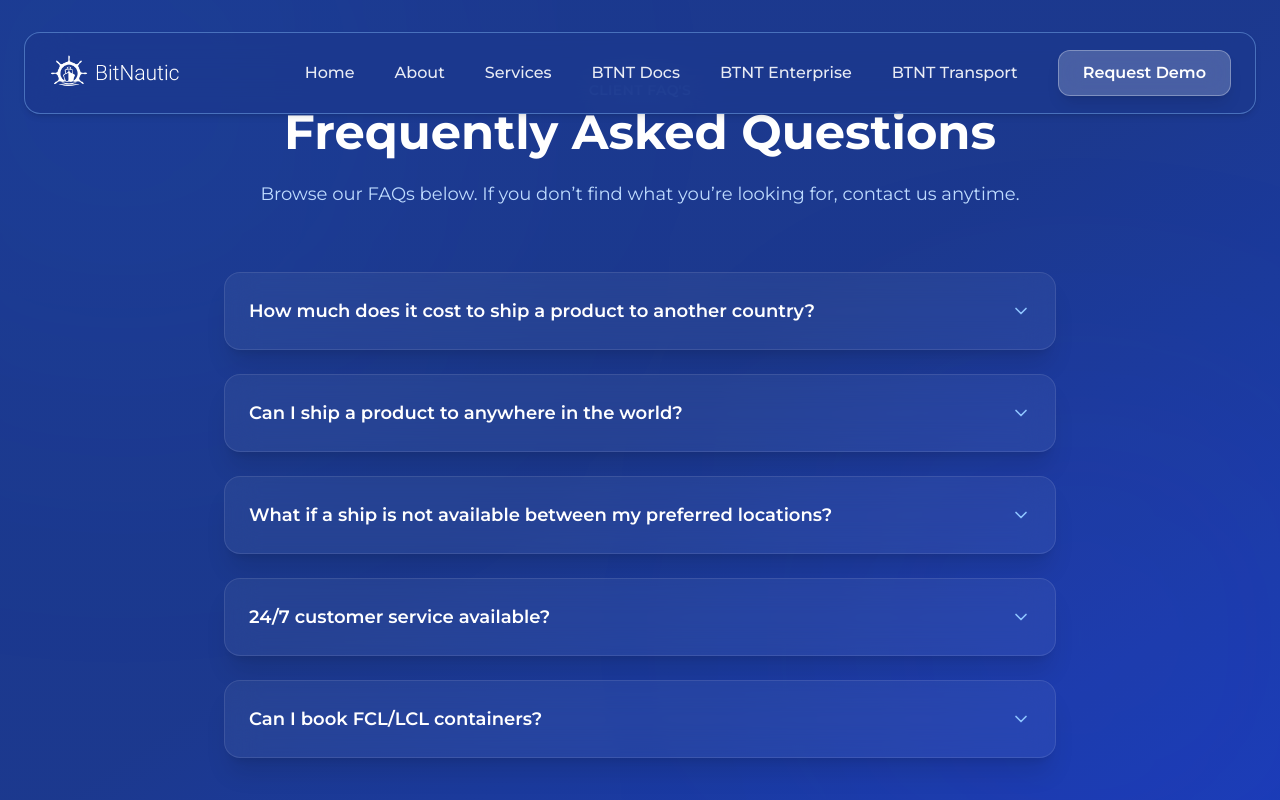
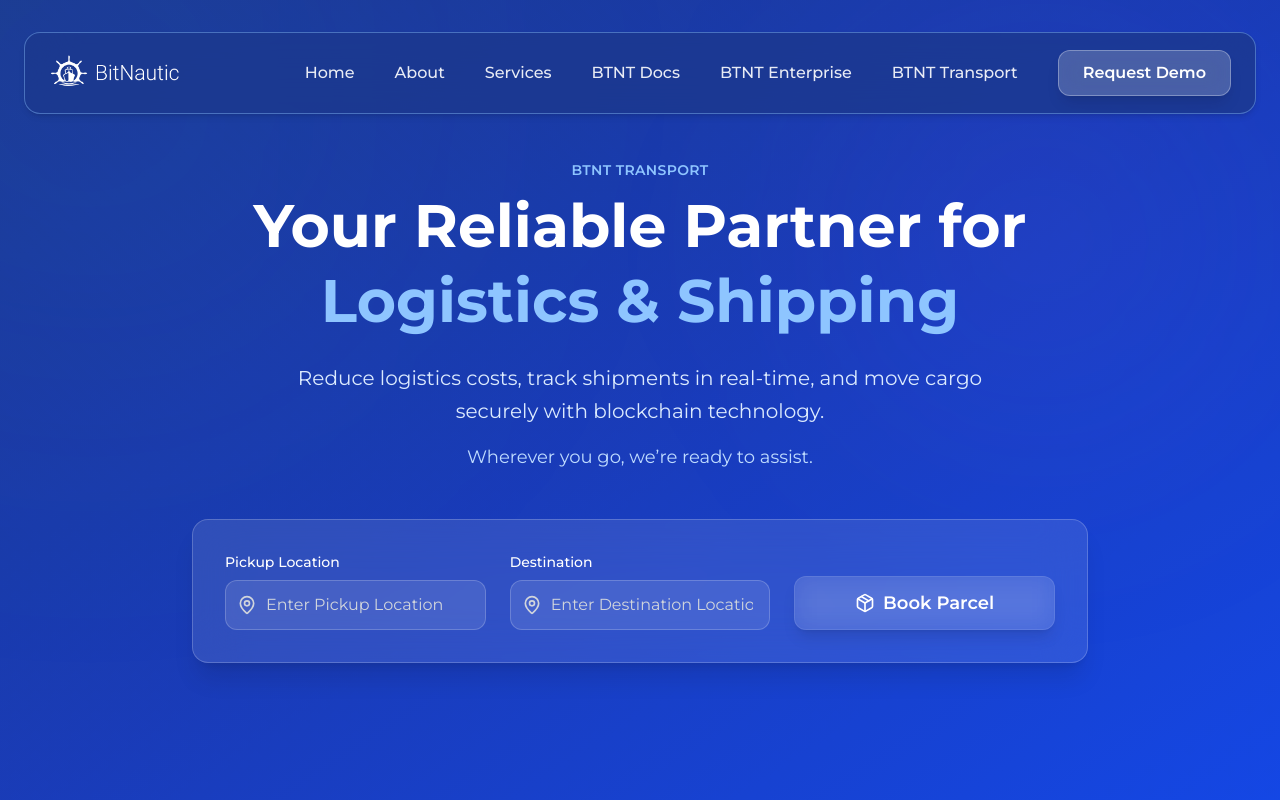
Before and after one commit to rohit-lagom/bitnautic, a Next.js app: page /transport in a window 1280 px wide. Shown: the top 800 px of the page. Built offline with nearby package versions, Linux system fonts and the light colour scheme.

Commit message:
fix(Hero): Updated Hero Section

```diff
--- a/src/app/transport/Hero.jsx
+++ b/src/app/transport/Hero.jsx
@@ -1,103 +1,93 @@
 'use client';
 import { useState } from 'react';
-import { motion, AnimatePresence } from 'framer-motion';
-import { ChevronDown } from 'lucide-react';
+import { motion } from 'framer-motion';
+import { MapPin, Package } from 'lucide-react';
 
-export default function FAQ() {
-  const faqs = [
-    {
-      question: 'How much does it cost to ship a product to another country?',
-      answer:
-        'Users will find multiple quotes from multiple shipping service providers. They can select the best quote between two countries on their preferred date.',
-    },
-    {
-      question: 'Can I ship a product to anywhere in the world?',
-      answer: 'Yes, it depends upon the availability of the cargoes and routes.',
-    },
-    {
-      question: 'What if a ship is not available between my preferred locations?',
-      answer:
-        'You can raise an enquiry, and merchants will get back to you with a customized package on your official email.',
-    },
-    {
-      question: '24/7 customer service available?',
-      answer: 'Yes. You can also reach us at hello@bitnautic.com anytime.',
-    },
-    {
-      question: 'Can I book FCL/LCL containers?',
-      answer:
-        'Absolutely. We support various container types including standard 20ft, 40ft, refrigerated containers, and more.',
-    },
-  ];
-
-  const [openIndex, setOpenIndex] = useState(null);
-
-  const toggleFAQ = (index) => {
-    setOpenIndex(openIndex === index ? null : index);
-  };
+export default function Hero() {
+  const [pickupLocation, setPickupLocation] = useState('');
+  const [destination, setDestination] = useState('');
 
   return (
-    <section className="relative py-20 bg-gradient-to-br from-blue-900 via-blue-900 to-blue-800 text-white overflow-hidden">
-      {/* Blur background blobs */}
-      <div className="absolute -top-40 -left-32 w-[500px] h-[500px] bg-blue-500/10 rounded-full blur-[160px]" />
-      <div className="absolute bottom-0 right-0 w-[400px] h-[400px] bg-indigo-500/10 rounded-full blur-[140px]" />
+    <section className="relative bg-gradient-to-br from-blue-900 via-blue-800 to-blue-700 text-white overflow-hidden">
+      {/* Background pattern */}
+      <div className="absolute inset-0 shipping-pattern opacity-10"></div>
+      <div className="absolute -top-40 -left-40 w-[500px] h-[500px] bg-blue-500/10 rounded-full blur-[160px]" />
+      <div className="absolute top-10 right-10 w-[400px] h-[400px] bg-indigo-500/10 rounded-full blur-[120px]" />
 
-      <div className="relative z-10 max-w-4xl mx-auto px-4 sm:px-6 lg:px-8">
+      <div className="relative z-10 max-w-7xl mx-auto px-6 py-24 sm:py-32 lg:py-40">
+        {/* Headline */}
+        <motion.div
+          initial={{ opacity: 0, y: 50 }}
+          animate={{ opacity: 1, y: 0 }}
+          transition={{ duration: 0.8 }}
+          className="text-center mb-12"
+        >
+          <span className="text-blue-300 font-semibold text-sm uppercase tracking-wide mb-2 block">
+            BTNT Transport
+          </span>
+          <h1 className="text-4xl lg:text-6xl font-bold leading-tight mb-6">
+            Your Reliable Partner for
+            <span className="block text-blue-300">Logistics & Shipping</span>
+          </h1>
+          <p className="text-xl text-blue-100 max-w-3xl mx-auto leading-relaxed mb-4">
+            Reduce logistics costs, track shipments in real-time, and move cargo securely with blockchain technology.
+          </p>
+          <p className="text-lg text-blue-200">Wherever you go, we’re ready to assist.</p>
+        </motion.div>
+
+        {/* Form Section */}
         <motion.div
           initial={{ opacity: 0, y: 30 }}
-          whileInView={{ opacity: 1, y: 0 }}
-          transition={{ duration: 0.8 }}
-          className="text-center mb-16"
+          animate={{ opacity: 1, y: 0 }}
+          transition={{ duration: 0.8, delay: 0.3 }}
+          className="max-w-4xl mx-auto"
         >
-          <span className="text-blue-300 font-semibold text-sm uppercase tracking-wide mb-2 block">
-            Client FAQ's
-          </span>
-          <h2 className="text-3xl lg:text-5xl font-bold text-white mb-6">
-            Frequently Asked Questions
-          </h2>
-          <p className="text-lg text-blue-200">
-            Browse our FAQs below. If you don’t find what you’re looking for, contact us anytime.
-          </p>
+          <div className="bg-white/10 backdrop-blur-xl rounded-2xl p-8 border border-white/20 shadow-xl">
+            <div className="grid grid-cols-1 lg:grid-cols-3 gap-6">
+              {/* Pickup */}
+              <div>
+                <label className="block text-white text-sm font-medium mb-2">
+                  Pickup Location
+                </label>
+                <div className="relative">
+                  <MapPin className="absolute left-3 top-1/2 -translate-y-1/2 h-5 w-5 text-gray-300" />
+                  <input
+                    type="text"
+                    placeholder="Enter Pickup Location"
+                    value={pickupLocation}
+                    onChange={(e) => setPickupLocation(e.target.value)}
+                    className="w-full pl-10 pr-4 py-3 bg-white/10 border border-white/20 rounded-xl text-white placeholder-gray-300 focus:outline-none focus:ring-2 focus:ring-blue-400 focus:border-transparent transition-all duration-300"
+                  />
+                </div>
+              </div>
+
+              {/* Destination */}
+              <div>
+                <label className="block text-white text-sm font-medium mb-2">
+                  Destination
+                </label>
+                <div className="relative">
+                  <MapPin className="absolute left-3 top-1/2 -translate-y-1/2 h-5 w-5 text-gray-300" />
+                  <input
+                    type="text"
+                    placeholder="Enter Destination Location"
+                    value={destination}
+                    onChange={(e) => setDestination(e.target.value)}
+                    className="w-full pl-10 pr-4 py-3 bg-white/10 border border-white/20 rounded-xl text-white placeholder-gray-300 focus:outline-none focus:ring-2 focus:ring-blue-400 focus:border-transparent transition-all duration-300"
+                  />
+                </div>
+              </div>
+
+              {/* Button */}
+              <div className="flex items-end">
+                <button className="w-full px-6 py-3 rounded-xl font-semibold text-lg bg-white/10 text-white backdrop-blur-md border border-white/10 shadow-lg hover:bg-white/20 hover:scale-105 transition-all duration-300 flex items-center justify-center space-x-2">
+                  <Package className="h-5 w-5" />
+                  <span>Book Parcel</span>
+                </button>
+              </div>
+            </div>
+          </div>
         </motion.div>
-
-        <div className="space-y-6">
-          {faqs.map((faq, index) => (
-            <motion.div
-              key={faq.question}
-              initial={{ opacity: 0, y: 20 }}
-              whileInView={{ opacity: 1, y: 0 }}
-              transition={{ duration: 0.5, delay: index * 0.1 }}
-              className="rounded-2xl border border-white/10 bg-white/5 backdrop-blur-lg p-6 shadow-xl transition-colors duration-300"
-            >
-              <button
-                onClick={() => toggleFAQ(index)}
-                className="flex justify-between items-center w-full text-left"
-              >
-                <h3 className="text-lg font-semibold text-white">{faq.question}</h3>
-                <ChevronDown
-                  className={`h-5 w-5 text-blue-300 transform transition-transform duration-300 ${
-                    openIndex === index ? 'rotate-180' : ''
-                  }`}
-                />
-              </button>
-
-              <AnimatePresence>
-                {openIndex === index && (
-                  <motion.div
-                    initial={{ height: 0, opacity: 0 }}
-                    animate={{ height: 'auto', opacity: 1 }}
-                    exit={{ height: 0, opacity: 0 }}
-                    transition={{ duration: 0.3, ease: 'easeInOut' }}
-                  >
-                    <div className="mt-4 text-blue-100 text-sm leading-relaxed">
-                      {faq.answer}
-                    </div>
-                  </motion.div>
-                )}
-              </AnimatePresence>
-            </motion.div>
-          ))}
-        </div>
       </div>
     </section>
   );
```
